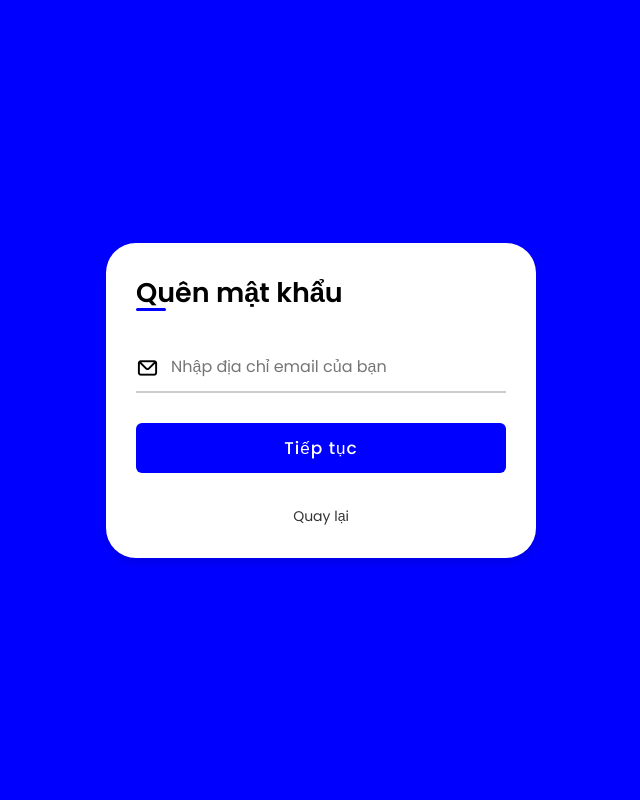
After one commit to nkhungg/SE_UWC2.0, a PHP site: page /LoginAndSignUp/forgotPassword.html in a window 1280 px wide. The commit adds this page. Shown: the whole page, without its empty margins (319-959 px from the left). Run offline with PHP 8.4, Linux system fonts and the light colour scheme.

Commit message:
add forgot password

```diff
--- /dev/null
+++ b/Front-end/LoginAndSignUp/forgotPassword.html
@@ -0,0 +1,45 @@
+<!DOCTYPE html>
+<html lang="en">
+  <head>
+    <meta charset="UTF-8" />
+    <meta http-equiv="X-UA-Compatible" content="IE=edge" />
+    <meta name="viewport" content="width=device-width, initial-scale=1.0" />
+    <!-- Iconscout  -->
+    <link
+      rel="stylesheet"
+      href="https://unicons.iconscout.com/release/v4.0.0/css/line.css"
+    />
+    <!-- Css style -->
+    <link rel="stylesheet" href="style.css" />
+
+    <title>Quên mật khẩu</title>
+  </head>
+  <body>
+    <div class="container">
+      <div class="forms">
+        <div class="form forgot">
+          <span class="title">Quên mật khẩu</span>
+          <form action="#">
+            <div class="input-field">
+              <input
+                type="text"
+                placeholder="Nhập địa chỉ email của bạn"
+                required
+              />
+              <i class="uil uil-envelope icon"></i>
+            </div>
+            <div class="input-field button">
+              <input type="button" value="Tiếp tục" />
+            </div>
+          </form>
+          <div class="login-signup">
+            <span class="text">
+              <a href="login.html" class="text login-link">Quay lại</a>
+            </span>
+          </div>
+        </div>
+      </div>
+    </div>
+    <script src="script.js"></script>
+  </body>
+</html>
--- a/Front-end/LoginAndSignUp/script.js
+++ b/Front-end/LoginAndSignUp/script.js
@@ -1,8 +1,8 @@
 const container = document.querySelector(".container"),
   pwShowHide = document.querySelectorAll(".showHidePw"),
-  pwFields = document.querySelectorAll(".password"),
-  signUp = document.querySelector(".signup-link"),
-  login = document.querySelector(".login-link");
+  pwFields = document.querySelectorAll(".password");
+// signUp = document.querySelector(".signup-link"),
+// login = document.querySelector(".login-link");
 
 // js code to show/hide password and change icon
 pwShowHide.forEach((eyeIcon) => {
@@ -23,9 +23,9 @@ pwShowHide.forEach((eyeIcon) => {
   });
 });
 //js code to appear signup and login
-signUp.addEventListener("click", () => {
-  container.classList.add("active");
-});
-login.addEventListener("click", () => {
-  container.classList.remove("active");
-});
+// signUp.addEventListener("click", () => {
+//   container.classList.add("active");
+// });
+// login.addEventListener("click", () => {
+//   container.classList.remove("active");
+// });
--- a/Front-end/LoginAndSignUp/style.css
+++ b/Front-end/LoginAndSignUp/style.css
@@ -26,39 +26,16 @@ body {
 .container .forms {
   display: flex;
   align-items: center;
-  width: 200%;
-  height: 440px;
+  width: 100%;
+  /* height: 440px; */
   /* background-color: red; */
   transition: height 0.2s ease;
 }
 .container .form {
   padding: 30px;
-  width: 50%;
+  width: 100%;
   /* background-color: white; */
-  transition: margin-left 0.18s ease;
-}
-.container.active .login {
-  margin-left: -50%;
-  transition: margin-left 0.18s ease, opacity 0.15s ease;
-}
-.container .signup {
-  opacity: 0;
-  transition: opacity 0.09s ease;
-}
-.container.active .signup {
-  opacity: 1;
-  /* transition: opacity 0.09s ease; */
-}
-.container.active .login {
-  opacity: 0;
-  /* transition: opacity 0.09s ease; */
-}
-/* .container.active .signup {
-  opacity: 1;
-  transition: opacity 0.2s ease;
-} */
-.container.active .forms {
-  height: 600px;
+  /* transition: margin-left 0.18s ease; */
 }
 
 .container .form .title {
@@ -127,11 +104,12 @@ body {
   accent-color: blue;
   margin: 0px 8px -2px 4px;
 }
-.form .text {
+.form .text,
+a {
   color: #333;
   font-size: 14px;
 }
-.form a.text {
+.form a {
   color: blue;
   text-decoration: none;
 }
```
Also changed, not shown: Front-end/LoginAndSignUp/login.html (added, +59 -0 lines), Front-end/LoginAndSignUp/signup.html (renamed from Front-end/LoginAndSignUp/index.html, +2 -44 lines).
